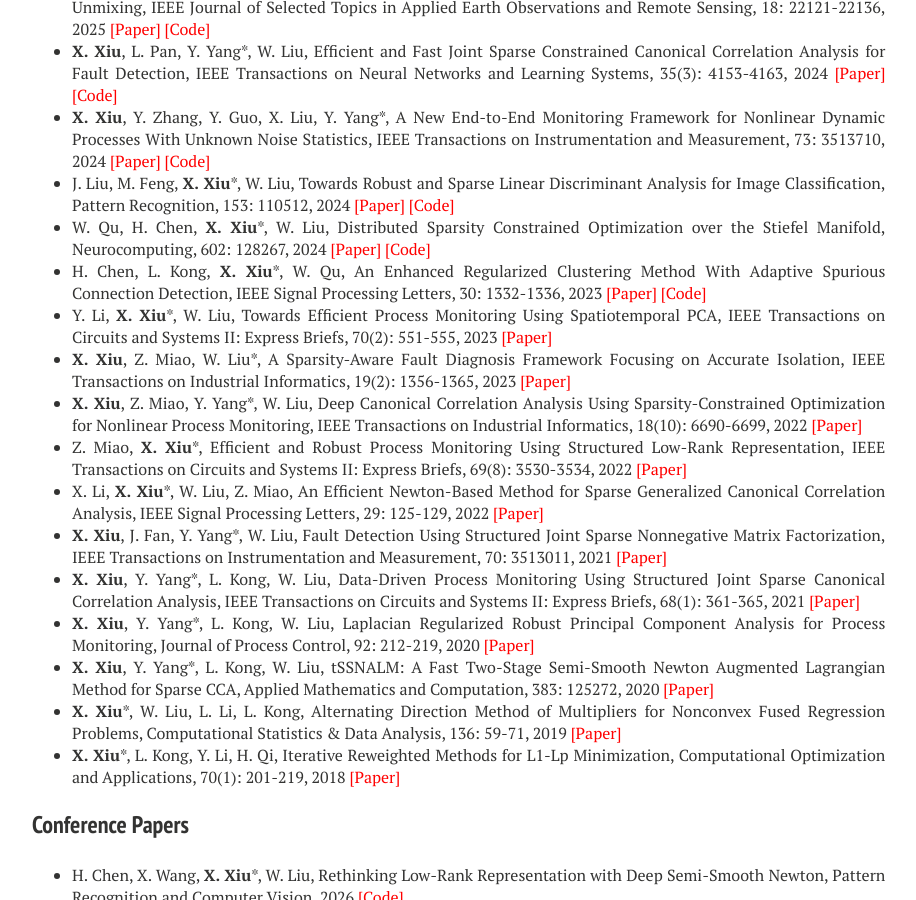
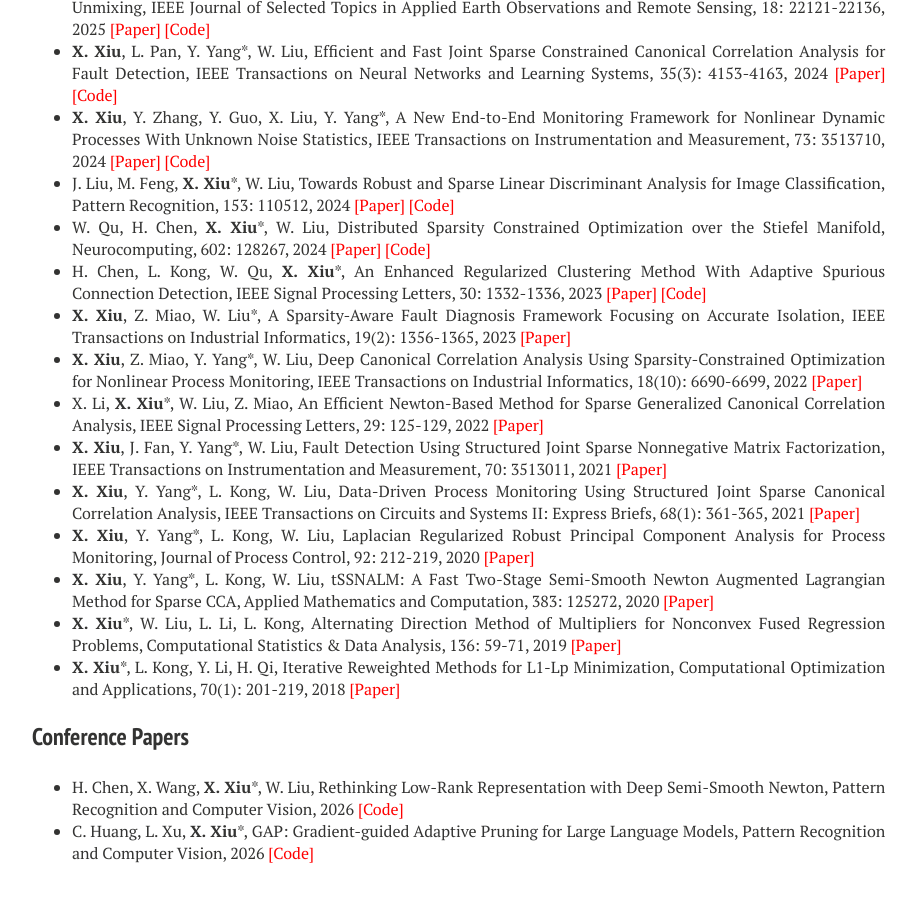
Before and after one commit to xianchaoxiu/xianchaoxiu.github.io, a Jekyll site: the page built from publications/index.md, in a window 1280 px wide and 900 px high, scrolled down 876 px. Shown: the whole window, without its empty margins (288-1204 px from the left). Built offline with Jekyll 4.4.1, drawn with Linux system fonts in a browser that asks for light colours; nearby versions of some CDN libraries.

Commit message:
Update index.md

```diff
--- a/publications/index.md
+++ b/publications/index.md
@@ -32,18 +32,16 @@ share: false
 * <b>X. Xiu</b>, Y. Zhang, Y. Guo, X. Liu, Y. Yang*, A New End-to-End Monitoring Framework for Nonlinear Dynamic Processes With Unknown Noise Statistics, IEEE Transactions on Instrumentation and Measurement, 73: 3513710, 2024 <a href="https://doi.org/10.1109/TIM.2024.3375402" class="textlink" target="_blank" style="color: red;">[Paper]</a> <a href="https://github.com/xianchaoxiu/DRNN" class="textlink" target="_blank" style="color: red;">[Code]</a><br>
 * J. Liu, M. Feng, <b>X. Xiu</b>*, W. Liu, Towards Robust and Sparse Linear Discriminant Analysis for Image Classification, Pattern Recognition, 153: 110512, 2024 <a href="https://doi.org/10.1016/j.patcog.2024.110512" class="textlink" target="_blank" style="color: red;">[Paper]</a> <a href="https://github.com/EMXlight/RSLDAplus" class="textlink" target="_blank" style="color: red;">[Code]</a><br>
 * W. Qu, H. Chen, <b>X. Xiu</b>*, W. Liu, Distributed Sparsity Constrained Optimization over the Stiefel Manifold, Neurocomputing, 602: 128267, 2024 <a href="https://doi.org/10.1016/j.neucom.2024.128267" class="textlink" target="_blank" style="color: red;">[Paper]</a> <a href="https://github.com/wtqu/DREAM" class="textlink" target="_blank" style="color: red;">[Code]</a><br>
-* H. Chen, L. Kong, <b>X. Xiu</b>*, W. Qu, An Enhanced Regularized Clustering Method With Adaptive Spurious Connection Detection, IEEE Signal Processing Letters, 30: 1332-1336, 2023 <a href="https://doi.org/10.1109/LSP.2023.3298607" class="textlink" target="_blank" style="color: red;">[Paper]</a> <a href="https://github.com/xianchaoxiu/ERC" class="textlink" target="_blank" style="color: red;">[Code]</a><br>
-* Y. Li, <b>X. Xiu</b>*, W. Liu, Towards Efficient Process Monitoring Using Spatiotemporal PCA, IEEE Transactions on Circuits and Systems II: Express Briefs, 70(2): 551-555, 2023 <a href="https://doi.org/10.1109/TCSII.2022.3221782" class="textlink" target="_blank" style="color: red;">[Paper]</a><br>
+* H. Chen, L. Kong, W. Qu, <b>X. Xiu</b>*, An Enhanced Regularized Clustering Method With Adaptive Spurious Connection Detection, IEEE Signal Processing Letters, 30: 1332-1336, 2023 <a href="https://doi.org/10.1109/LSP.2023.3316023" class="textlink" target="_blank" style="color: red;">[Paper]</a> <a href="https://github.com/xianchaoxiu/ERC" class="textlink" target="_blank" style="color: red;">[Code]</a><br>
 * <b>X. Xiu</b>, Z. Miao, W. Liu*, A Sparsity-Aware Fault Diagnosis Framework Focusing on Accurate Isolation, IEEE Transactions on Industrial Informatics, 19(2): 1356-1365, 2023 <a href="https://doi.org/10.1109/TII.2022.3180070" class="textlink" target="_blank" style="color: red;">[Paper]</a><br>
-* <b>X. Xiu</b>, Z. Miao, Y. Yang*, W. Liu, Deep Canonical Correlation Analysis Using Sparsity-Constrained Optimization for Nonlinear Process Monitoring, IEEE Transactions on Industrial Informatics, 18(10): 6690-6699, 2022 <a href="https://doi.org/10.1109/TII.2022.3155412" class="textlink" target="_blank" style="color: red;">[Paper]</a><br>
-* Z. Miao, <b>X. Xiu</b>*, Efficient and Robust Process Monitoring Using Structured Low-Rank Representation, IEEE Transactions on Circuits and Systems II: Express Briefs, 69(8): 3530-3534, 2022 <a href="https://doi.org/10.1109/TCSII.2022.3178108" class="textlink" target="_blank" style="color: red;">[Paper]</a><br>
-* X. Li, <b>X. Xiu</b>*, W. Liu, Z. Miao, An Efficient Newton-Based Method for Sparse Generalized Canonical Correlation Analysis, IEEE Signal Processing Letters, 29: 125-129, 2022 <a href="https://doi.org/10.1109/LSP.2021.3138794" class="textlink" target="_blank" style="color: red;">[Paper]</a><br>
-* <b>X. Xiu</b>, J. Fan, Y. Yang*, W. Liu, Fault Detection Using Structured Joint Sparse Nonnegative Matrix Factorization, IEEE Transactions on Instrumentation and Measurement, 70: 3513011, 2021 <a href="https://doi.org/10.1109/TIM.2021.3092709" class="textlink" target="_blank" style="color: red;">[Paper]</a><br>
-* <b>X. Xiu</b>, Y. Yang*, L. Kong, W. Liu, Data-Driven Process Monitoring Using Structured Joint Sparse Canonical Correlation Analysis, IEEE Transactions on Circuits and Systems II: Express Briefs, 68(1): 361-365, 2021 <a href="https://doi.org/10.1109/TCSII.2020.3029098" class="textlink" target="_blank" style="color: red;">[Paper]</a><br>
+* <b>X. Xiu</b>, Z. Miao, Y. Yang*, W. Liu, Deep Canonical Correlation Analysis Using Sparsity-Constrained Optimization for Nonlinear Process Monitoring, IEEE Transactions on Industrial Informatics, 18(10): 6690-6699, 2022 <a href="https://doi.org/10.1109/TII.2021.3121770" class="textlink" target="_blank" style="color: red;">[Paper]</a><br>
+* X. Li, <b>X. Xiu</b>*, W. Liu, Z. Miao, An Efficient Newton-Based Method for Sparse Generalized Canonical Correlation Analysis, IEEE Signal Processing Letters, 29: 125-129, 2022 <a href="https://doi.org/10.1109/LSP.2021.3129170" class="textlink" target="_blank" style="color: red;">[Paper]</a><br>
+* <b>X. Xiu</b>, J. Fan, Y. Yang*, W. Liu, Fault Detection Using Structured Joint Sparse Nonnegative Matrix Factorization, IEEE Transactions on Instrumentation and Measurement, 70: 3513011, 2021 <a href="https://doi.org/10.1109/TIM.2021.3067218" class="textlink" target="_blank" style="color: red;">[Paper]</a><br>
+* <b>X. Xiu</b>, Y. Yang*, L. Kong, W. Liu, Data-Driven Process Monitoring Using Structured Joint Sparse Canonical Correlation Analysis, IEEE Transactions on Circuits and Systems II: Express Briefs, 68(1): 361-365, 2021 <a href="https://doi.org/10.1109/TCSII.2020.2988054" class="textlink" target="_blank" style="color: red;">[Paper]</a><br>
 * <b>X. Xiu</b>, Y. Yang*, L. Kong, W. Liu, Laplacian Regularized Robust Principal Component Analysis for Process Monitoring, Journal of Process Control, 92: 212-219, 2020 <a href="https://doi.org/10.1016/j.jprocont.2020.06.011" class="textlink" target="_blank" style="color: red;">[Paper]</a><br>
 * <b>X. Xiu</b>, Y. Yang*, L. Kong, W. Liu, tSSNALM: A Fast Two-Stage Semi-Smooth Newton Augmented Lagrangian Method for Sparse CCA, Applied Mathematics and Computation, 383: 125272, 2020 <a href="https://doi.org/10.1016/j.amc.2020.125272" class="textlink" target="_blank" style="color: red;">[Paper]</a><br>
-* <b>X. Xiu</b>*, W. Liu, L. Li, L. Kong, Alternating Direction Method of Multipliers for Nonconvex Fused Regression Problems, Computational Statistics & Data Analysis, 136: 59-71, 2019 <a href="https://doi.org/10.1016/j.csda.2019.01.011" class="textlink" target="_blank" style="color: red;">[Paper]</a><br>
-* <b>X. Xiu</b>*, L. Kong, Y. Li, H. Qi, Iterative Reweighted Methods for L1-Lp Minimization, Computational Optimization and Applications, 70(1): 201-219, 2018 <a href="https://doi.org/10.1007/s10589-018-9988-0" class="textlink" target="_blank" style="color: red;">[Paper]</a><br>
+* <b>X. Xiu</b>*, W. Liu, L. Li, L. Kong, Alternating Direction Method of Multipliers for Nonconvex Fused Regression Problems, Computational Statistics & Data Analysis, 136: 59-71, 2019 <a href="https://doi.org/10.1016/j.csda.2019.01.002" class="textlink" target="_blank" style="color: red;">[Paper]</a><br>
+* <b>X. Xiu</b>*, L. Kong, Y. Li, H. Qi, Iterative Reweighted Methods for L1-Lp Minimization, Computational Optimization and Applications, 70(1): 201-219, 2018 <a href="https://doi.org/10.1007/s10589-017-9977-7" class="textlink" target="_blank" style="color: red;">[Paper]</a><br>
 
 
 
```
